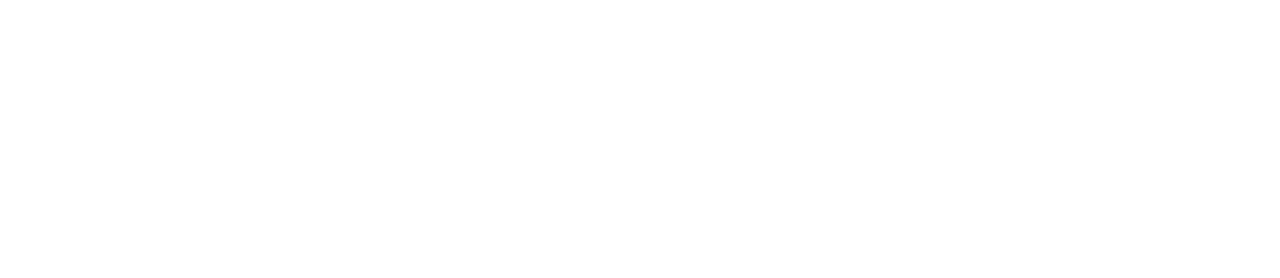
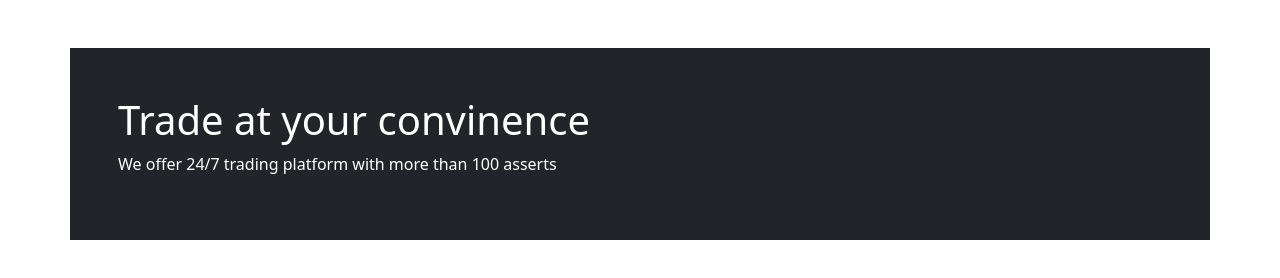
Before and after one commit to spideroption/test, a plain HTML site: page index.html in a window 1280 px wide. Drawn offline with nearby package versions, Linux system fonts and the light colour scheme.

Commit message:
updated structure

```diff
--- a/index.html
+++ b/index.html
@@ -1,12 +1,18 @@
 <!DOCTYPE html>
 <html lang="en">
   <head>
-    <title>24/7 Trading Platform</title>
+    <title>24/7 Trading Platform </title>
     <meta charset="utf-8">
+    <meta name="viewport" content="width=device-width, initial-scale=1">
+    <link href="https://cdn.jsdelivr.net/npm/bootstrap@5.1.3/dist/css/bootstrap.min.css" rel="stylesheet">
+    <script src="https://cdn.jsdelivr.net/npm/bootstrap@5.1.3/dist/js/bootstrap.bundle.min.js"></script>
   </head>
 
   <body>
-
+    <div class="container p-5 my-5 bg-dark text-white">
+        <h1>Trade at your convinence </h1>
+        <p>We offer 24/7 trading platform with more than 100 asserts</p>
+    </div>
 
   </body>
 </html>
```
